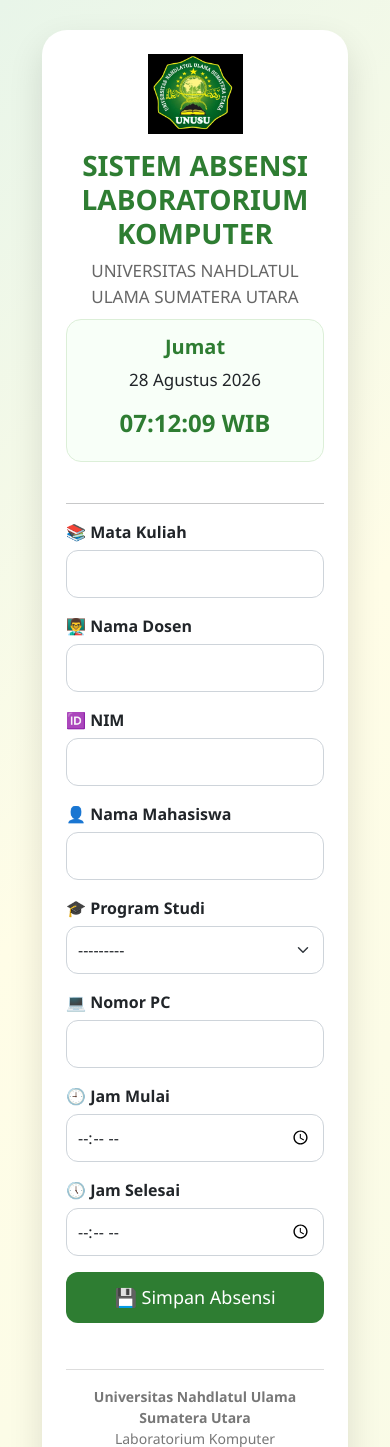
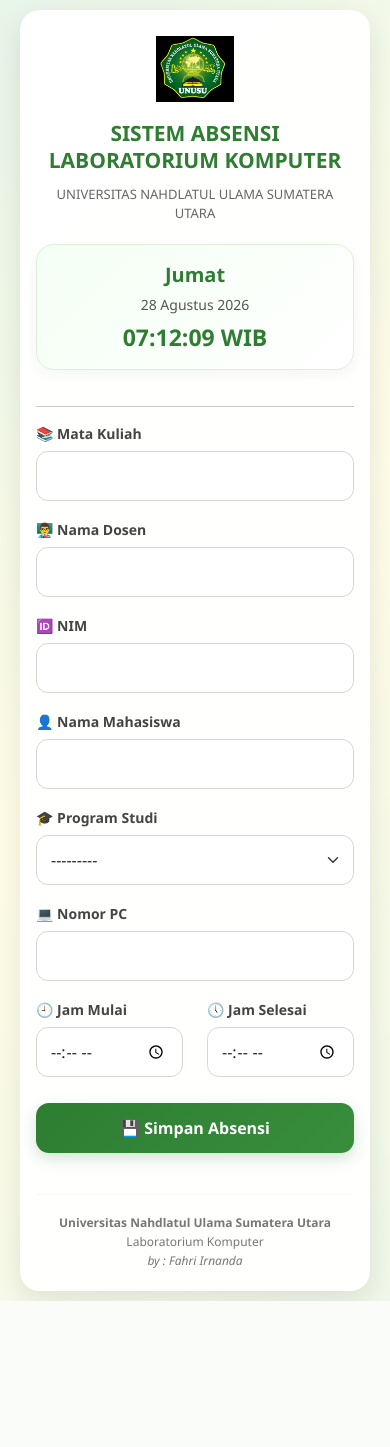
Before and after one commit to fahriirnanda11-eng/absensi-laboratorium, a Django app: page / in a window 390 px wide. Shown: the top 1447 px of the page. After the commit the page ends 1301 px from the top, so only its background shows below. Run offline with Django 5.2, Linux system fonts and the light colour scheme; data comes from the database, SQL or seed files in the repository.

Commit message:
Perbaiki tampilan mobile

```diff
--- a/core/templates/core/index.html
+++ b/core/templates/core/index.html
@@ -4,7 +4,7 @@
 <head>
 
 <meta charset="UTF-8">
-<meta name="viewport" content="width=device-width, initial-scale=1">
+<meta name="viewport" content="width=device-width, initial-scale=1.0">
 
 <title>Sistem Absensi Laboratorium</title>
 
@@ -12,172 +12,365 @@
 
 <style>
 
-body{
+/* =========================
+   BODY
+========================= */
 
-background:linear-gradient(135deg,#E8F5E9,#FFFDE7,#F9FBE7);
+body {
+    margin: 0;
+    padding: 20px 12px;
+    min-height: 100vh;
 
-font-family:'Segoe UI',sans-serif;
+    background: linear-gradient(
+        135deg,
+        #e8f5e9,
+        #fffde7,
+        #f1f8e9
+    );
 
-min-height:100vh;
-
-padding:30px;
-
+    font-family: "Segoe UI", Arial, sans-serif;
 }
 
-.card{
 
-max-width:750px;
+/* =========================
+   CARD
+========================= */
 
-margin:auto;
+.card {
+    width: 100%;
+    max-width: 680px;
 
-border:none;
+    margin: 0 auto;
 
-border-radius:25px;
+    border: none;
+    border-radius: 24px;
 
-box-shadow:0 15px 35px rgba(0,0,0,.12);
+    background: rgba(255,255,255,0.97);
 
+    box-shadow:
+        0 10px 30px rgba(0,0,0,0.10);
 }
 
-.logo{
 
-width:95px;
+/* =========================
+   LOGO
+========================= */
 
-display:block;
+.logo {
+    width: 90px;
+    height: 90px;
 
-margin:auto;
+    object-fit: contain;
 
+    display: block;
+    margin: 0 auto 12px auto;
 }
 
-.judul{
 
-color:#2E7D32;
+/* =========================
+   JUDUL
+========================= */
 
-font-weight:700;
+.judul {
+    color: #2e7d32;
 
-font-size:28px;
+    font-weight: 800;
 
-margin-top:15px;
+    font-size: 27px;
 
-text-transform:uppercase;
+    line-height: 1.25;
 
+    margin-bottom: 10px;
+
+    text-transform: uppercase;
 }
 
-.subjudul{
 
-color:#666;
+/* =========================
+   SUBJUDUL
+========================= */
 
-font-size:17px;
+.subjudul {
+    color: #666;
 
-margin-bottom:10px;
+    font-size: 15px;
 
+    line-height: 1.5;
+
+    margin-bottom: 20px;
 }
 
-.info{
 
-background:#F8FFF8;
+/* =========================
+   INFORMASI WAKTU
+========================= */
 
-border-radius:15px;
+.info {
+    background: linear-gradient(
+        135deg,
+        #f4fff4,
+        #ffffff
+    );
 
-padding:15px;
+    border-radius: 18px;
 
-margin-bottom:25px;
+    padding: 18px 10px;
 
-border:1px solid #DCEFD8;
+    margin-bottom: 25px;
 
+    border: 1px solid #dcefd8;
+
+    box-shadow:
+        0 4px 12px rgba(46,125,50,0.06);
 }
 
-#hari{
 
-color:#2E7D32;
+#hari {
+    color: #2e7d32;
 
-font-weight:bold;
+    font-size: 22px;
 
+    font-weight: 700;
+
+    margin-bottom: 4px;
 }
 
-#tanggal{
 
-font-size:17px;
+#tanggal {
+    color: #555;
 
+    font-size: 15px;
+
+    margin-bottom: 5px;
 }
 
-#jam{
 
-font-size:24px;
+#jam {
+    color: #2e7d32;
 
-font-weight:bold;
+    font-size: 26px;
 
-color:#2E7D32;
+    font-weight: 800;
 
+    margin: 0;
 }
 
-.form-title{
 
-color:#2E7D32;
+/* =========================
+   JUDUL FORM
+========================= */
 
-font-weight:bold;
+.form-title {
+    color: #2e7d32;
 
-margin-bottom:20px;
+    font-size: 20px;
 
+    font-weight: 700;
+
+    margin-bottom: 20px;
 }
 
-label{
 
-font-weight:600;
+/* =========================
+   LABEL
+========================= */
 
-margin-bottom:6px;
+label {
+    display: block;
 
+    font-weight: 600;
+
+    color: #444;
+
+    margin-bottom: 7px;
+
+    font-size: 15px;
 }
 
-.form-control,
-.form-select{
 
-border-radius:12px;
+/* =========================
+   INPUT DJANGO
+========================= */
 
-padding:11px;
+input,
+select,
+textarea {
 
-border:1px solid #CED4DA;
+    width: 100%;
 
+    border-radius: 12px !important;
+
+    border: 1px solid #d5d9d5 !important;
+
+    padding: 12px 14px !important;
+
+    min-height: 48px;
+
+    background-color: #ffffff;
+
+    font-size: 15px;
+
+    transition: 0.2s;
 }
 
-.form-control:focus,
-.form-select:focus{
 
-border-color:#2E7D32;
+input:focus,
+select:focus,
+textarea:focus {
 
-box-shadow:0 0 10px rgba(46,125,50,.25);
+    outline: none;
 
+    border-color: #2e7d32 !important;
+
+    box-shadow:
+        0 0 0 3px rgba(46,125,50,0.12) !important;
 }
 
-.btn-success{
 
-background:#2E7D32;
+/* =========================
+   JARAK FORM
+========================= */
 
-border:none;
-
-border-radius:12px;
-
-padding:12px;
-
-font-size:18px;
-
+.mb-3 {
+    margin-bottom: 18px !important;
 }
 
-.btn-success:hover{
 
-background:#256428;
+/* =========================
+   TOMBOL
+========================= */
 
+.btn-success {
+
+    background: linear-gradient(
+        135deg,
+        #2e7d32,
+        #388e3c
+    );
+
+    border: none;
+
+    border-radius: 13px;
+
+    min-height: 52px;
+
+    font-size: 17px;
+
+    font-weight: 600;
+
+    box-shadow:
+        0 6px 15px rgba(46,125,50,0.20);
+
+    transition: 0.2s;
 }
 
-.footer{
 
-margin-top:30px;
+.btn-success:hover {
 
-text-align:center;
+    background: #256428;
 
-color:#777;
+    transform: translateY(-1px);
+}
 
-font-size:14px;
 
+/* =========================
+   FOOTER
+========================= */
+
+.footer {
+
+    margin-top: 25px;
+
+    text-align: center;
+
+    color: #777;
+
+    font-size: 13px;
+
+    line-height: 1.6;
+}
+
+
+.footer hr {
+
+    margin-bottom: 18px;
+
+    border-color: #e5e5e5;
+}
+
+
+/* =========================
+   MOBILE
+========================= */
+
+@media (max-width: 576px) {
+
+    body {
+        padding: 10px 8px;
+    }
+
+    .card {
+        border-radius: 20px;
+
+        padding: 20px 16px !important;
+    }
+
+    .logo {
+        width: 78px;
+        height: 78px;
+    }
+
+    .judul {
+        font-size: 21px;
+
+        line-height: 1.3;
+    }
+
+    .subjudul {
+        font-size: 13px;
+
+        line-height: 1.5;
+    }
+
+    .info {
+        padding: 15px 8px;
+
+        margin-bottom: 20px;
+    }
+
+    #hari {
+        font-size: 20px;
+    }
+
+    #tanggal {
+        font-size: 14px;
+    }
+
+    #jam {
+        font-size: 23px;
+    }
+
+    label {
+        font-size: 14px;
+    }
+
+    input,
+    select,
+    textarea {
+        min-height: 46px;
+
+        font-size: 15px;
+    }
+
+    .btn-success {
+        font-size: 16px;
+
+        min-height: 50px;
+    }
+
+    .footer {
+        font-size: 12px;
+    }
 }
 
 </style>
@@ -186,101 +379,157 @@ font-size:14px;
 
 <body>
 
-<div class="container">
+
+<div class="container-fluid">
 
     <div class="card p-4">
 
-<img src="{% static 'img/logo.png' %}" class="logo">
+
+        <!-- LOGO -->
+
+        <img
+            src="{% static 'img/logo.png' %}"
+            class="logo"
+            alt="Logo UNUSU"
+        >
+
+
+        <!-- JUDUL -->
 
         <h3 class="text-center judul">
-Sistem Absensi Laboratorium Komputer
+            Sistem Absensi<br>
+            Laboratorium Komputer
+        </h3>
 
 
-</h3>
+        <!-- SUBJUDUL -->
 
         <p class="text-center subjudul">
+            UNIVERSITAS NAHDLATUL ULAMA SUMATERA UTARA
+        </p>
 
-UNIVERSITAS NAHDLATUL ULAMA SUMATERA UTARA
 
-</p>
+        <!-- WAKTU -->
 
         <div class="info text-center">
 
-<h5 id="hari"></h5>
+            <div id="hari"></div>
 
-<p id="tanggal"></p>
+            <div id="tanggal"></div>
 
-<h3 id="jam"></h3>
+            <div id="jam"></div>
 
         </div>
 
+
         <hr>
+
+
+        <!-- FORM -->
 
         <form method="POST">
 
             {% csrf_token %}
 
+
+            <!-- MATA KULIAH -->
+
             <div class="mb-3">
 
-<label>📚 Mata Kuliah</label>
+                <label>
+                    📚 Mata Kuliah
+                </label>
 
                 {{ form.mata_kuliah }}
 
             </div>
 
+
+            <!-- DOSEN -->
+
             <div class="mb-3">
 
-<label>👨‍🏫 Nama Dosen</label>
+                <label>
+                    👨‍🏫 Nama Dosen
+                </label>
 
                 {{ form.nama_dosen }}
 
             </div>
 
+
+            <!-- NIM -->
+
             <div class="mb-3">
 
-<label>🆔 NIM</label>
+                <label>
+                    🆔 NIM
+                </label>
 
                 {{ form.nim }}
 
             </div>
 
+
+            <!-- NAMA -->
+
             <div class="mb-3">
 
-<label>👤 Nama Mahasiswa</label>
+                <label>
+                    👤 Nama Mahasiswa
+                </label>
 
                 {{ form.nama }}
 
             </div>
 
+
+            <!-- PRODI -->
+
             <div class="mb-3">
 
-<label>🎓 Program Studi</label>
+                <label>
+                    🎓 Program Studi
+                </label>
 
                 {{ form.prodi }}
 
             </div>
 
+
+            <!-- PC -->
+
             <div class="mb-3">
 
-<label>💻 Nomor PC</label>
+                <label>
+                    💻 Nomor PC
+                </label>
 
                 {{ form.no_pc }}
 
             </div>
 
+
+            <!-- JAM -->
+
             <div class="row">
 
-<div class="col-md-6 mb-3">
+                <div class="col-6 mb-3">
 
-<label>🕘 Jam Mulai</label>
+                    <label>
+                        🕘 Jam Mulai
+                    </label>
 
                     {{ form.jam_mulai }}
 
                 </div>
 
-<div class="col-md-6 mb-3">
 
-<label>🕔 Jam Selesai</label>
+                <div class="col-6 mb-3">
+
+                    <label>
+                        🕔 Jam Selesai
+                    </label>
 
                     {{ form.jam_selesai }}
 
@@ -288,9 +537,15 @@ UNIVERSITAS NAHDLATUL ULAMA SUMATERA UTARA
 
             </div>
 
-<div class="d-grid">
 
-<button class="btn btn-success">
+            <!-- BUTTON -->
+
+            <div class="d-grid mt-2">
+
+                <button
+                    type="submit"
+                    class="btn btn-success"
+                >
 
                     💾 Simpan Absensi
 
@@ -298,30 +553,45 @@ UNIVERSITAS NAHDLATUL ULAMA SUMATERA UTARA
 
             </div>
 
+
         </form>
+
+
+        <!-- FOOTER -->
 
         <div class="footer">
 
             <hr>
 
-<b>Universitas Nahdlatul Ulama Sumatera Utara</b>
+            <b>
+                Universitas Nahdlatul Ulama Sumatera Utara
+            </b>
 
             <br>
 
             Laboratorium Komputer
 
-<br><i>
-by : fahri irnanda
+            <br>
+
+            <i>
+                by : Fahri Irnanda
             </i>
+
         </div>
+
 
     </div>
 
 </div>
 
+
+<!-- =========================
+     JAVASCRIPT JAM
+========================= -->
+
 <script>
 
-const hari=[
+const hari = [
     "Minggu",
     "Senin",
     "Selasa",
@@ -331,7 +601,8 @@ const hari=[
     "Sabtu"
 ];
 
-const bulan=[
+
+const bulan = [
     "Januari",
     "Februari",
     "Maret",
@@ -346,37 +617,49 @@ const bulan=[
     "Desember"
 ];
 
-function tampilWaktu(){
 
-let sekarang=new Date();
+function tampilWaktu() {
 
-document.getElementById("hari").innerHTML=
+    let sekarang = new Date();
+
+
+    document.getElementById("hari").innerHTML =
         hari[sekarang.getDay()];
 
-document.getElementById("tanggal").innerHTML=
-sekarang.getDate()+" "+
-bulan[sekarang.getMonth()]+" "+
+
+    document.getElementById("tanggal").innerHTML =
+        sekarang.getDate() + " " +
+        bulan[sekarang.getMonth()] + " " +
         sekarang.getFullYear();
 
-let jam=
-String(sekarang.getHours()).padStart(2,'0');
 
-let menit=
-String(sekarang.getMinutes()).padStart(2,'0');
+    let jam =
+        String(sekarang.getHours()).padStart(2, '0');
 
-let detik=
-String(sekarang.getSeconds()).padStart(2,'0');
 
-document.getElementById("jam").innerHTML=
-jam+":"+menit+":"+detik+" WIB";
+    let menit =
+        String(sekarang.getMinutes()).padStart(2, '0');
+
+
+    let detik =
+        String(sekarang.getSeconds()).padStart(2, '0');
+
+
+    document.getElementById("jam").innerHTML =
+        jam + ":" +
+        menit + ":" +
+        detik +
+        " WIB";
 
 }
 
-setInterval(tampilWaktu,1000);
+
+setInterval(tampilWaktu, 1000);
 
 tampilWaktu();
 
 </script>
 
+
 </body>
 </html>
```
Lines whose indentation alone changed are shown as unchanged.
